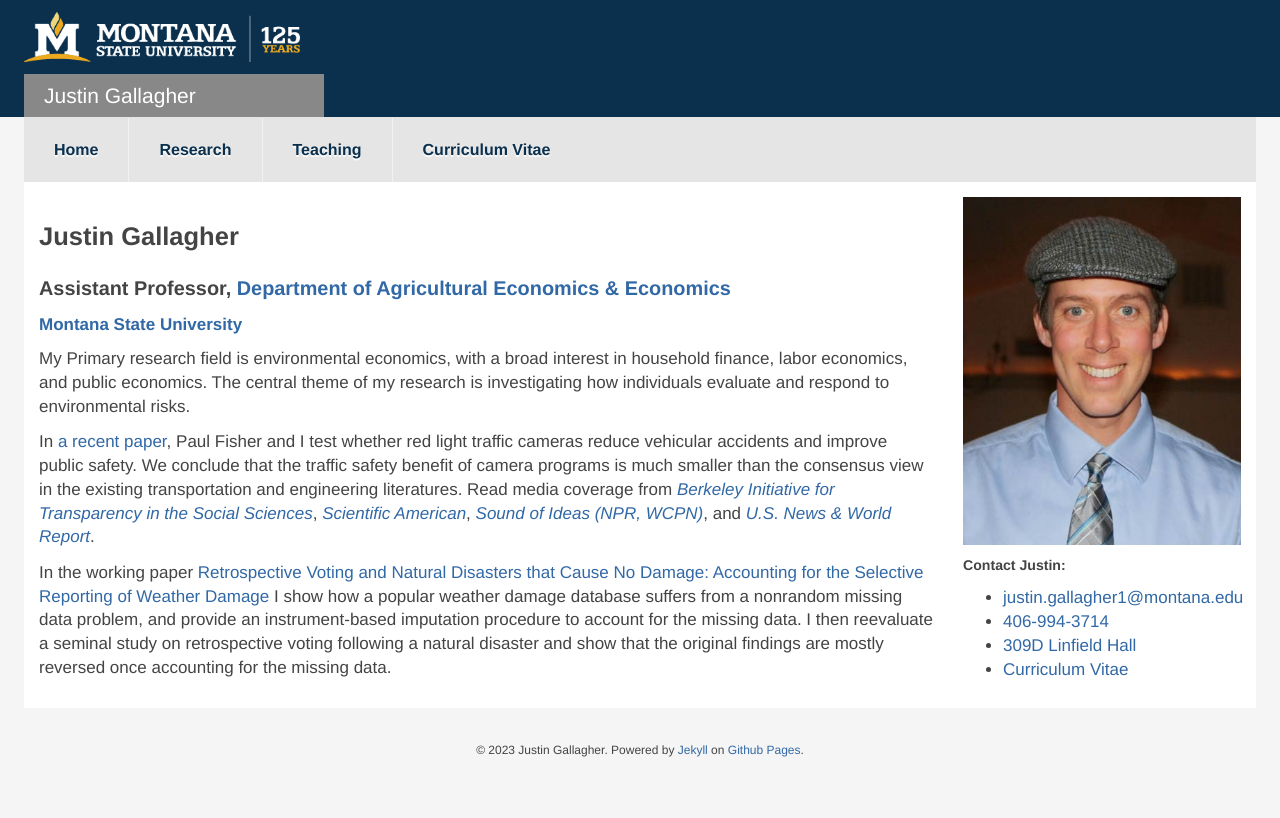
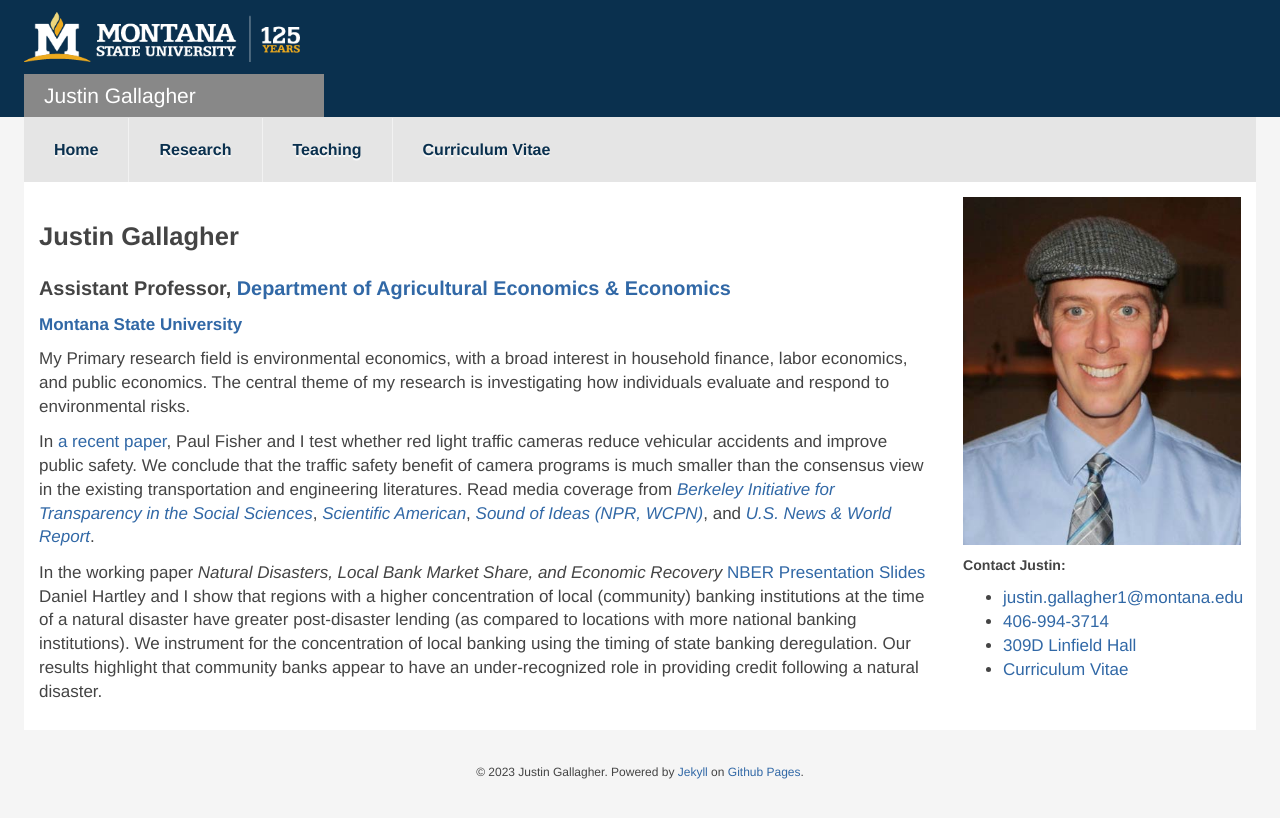
Before and after one commit to justinpgallagher/justinpgallagher.github.io, a Jekyll site: the page built from index.html, in a window 1280 px wide. Shown: the top 818 px of the page. Built offline with Jekyll 4.4.1, drawn with Linux system fonts in a browser that asks for light colours; nearby versions of some CDN libraries; some web fonts are replaced; library files that are not in the unit come from our copies.

Commit message:
Update home.md

```diff
--- a/_includes/home.md
+++ b/_includes/home.md
@@ -14,4 +14,4 @@ In [a recent paper](pdfs/Gallagher-and-Fisher.pdf), Paul Fisher and I test wheth
 <em><a href="http://www.ideastream.org/programs/sound-of-ideas/cleveland-begins-fines-for-violation-of-trash-and-recycling-rules-red-light-camera-study" target="_blank">Sound of Ideas (NPR, WCPN)</a></em>,
 and <em><a href="https://www.usnews.com/news/best-states/articles/2019-06-03/gov-abbott-outlaws-red-light-traffic-cameras-in-texas" target="_blank">U.S. News & World Report</a></em>.
 
-In the working paper [Retrospective Voting and Natural Disasters that Cause No Damage: Accounting for the Selective Reporting of Weather Damage](pdfs/Attentive_Electorate_081121.pdf) I show how a popular weather damage database suffers from a nonrandom missing data problem, and provide an instrument-based imputation procedure to account for the missing data. I then reevaluate a seminal study on retrospective voting following a natural disaster and show that the original findings are mostly reversed once accounting for the missing data.
+In the working paper _Natural Disasters, Local Bank Market Share, and Economic Recovery_ [NBER Presentation Slides](pdfs/NBER2022_gallagher_hartley.pdf) Daniel Hartley and I show that regions with a higher concentration of local (community) banking institutions at the time of a natural disaster have greater post-disaster lending (as compared to locations with more national banking institutions). We instrument for the concentration of local banking using the timing of state banking deregulation. Our results highlight that community banks appear to have an under-recognized role in providing credit following a natural disaster.
```
